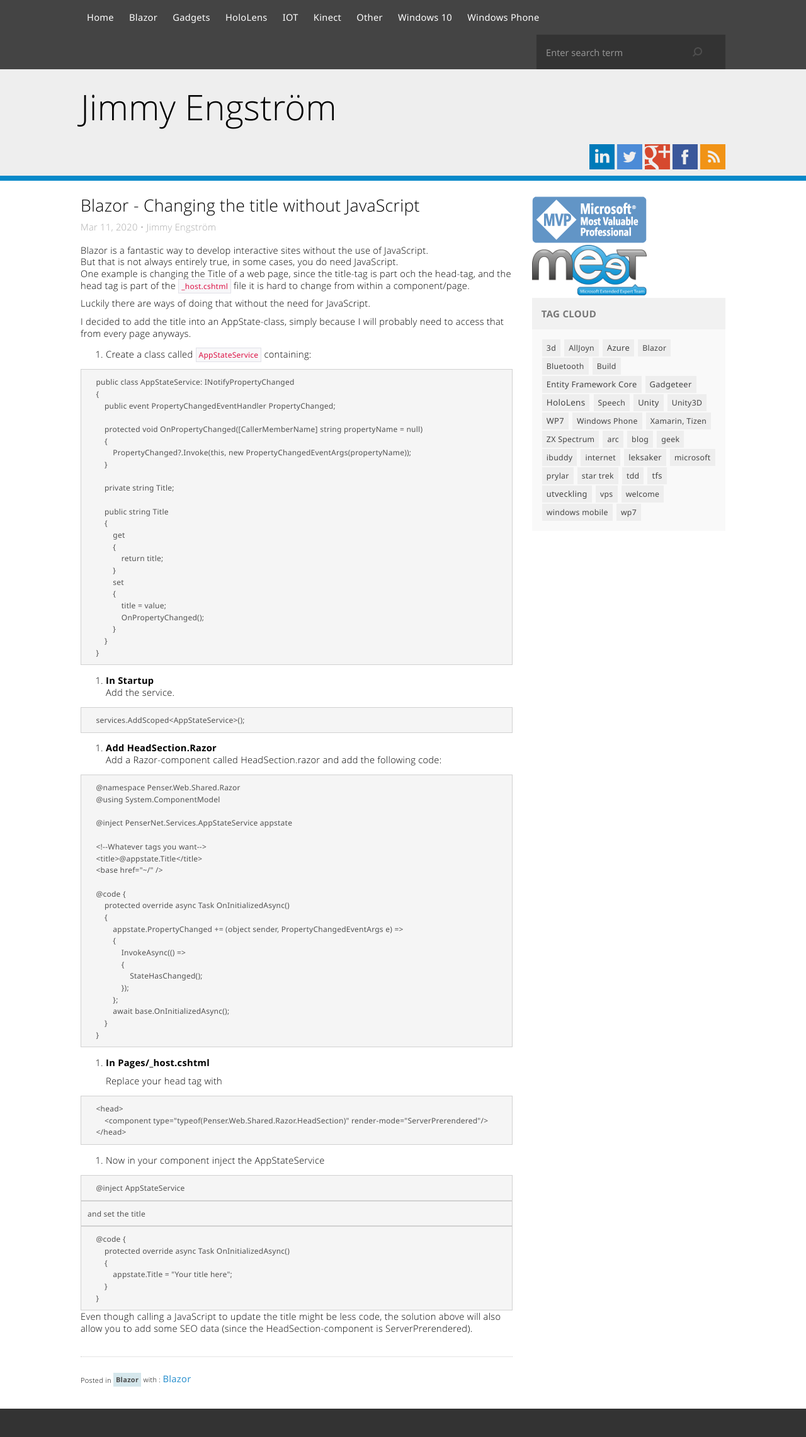
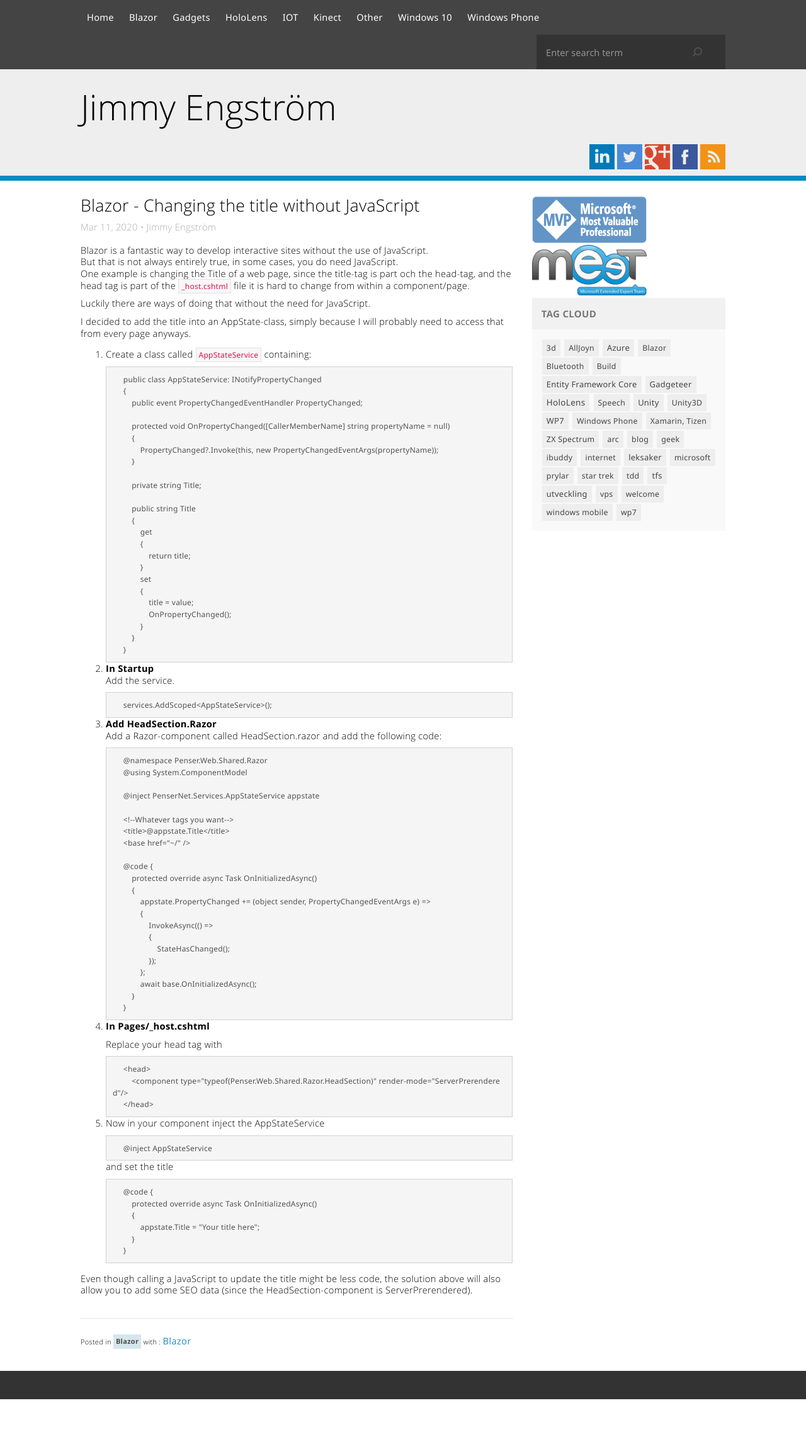
Before and after one commit to Apeoholic/Apeoholic.se, a Jekyll site: the page built from _posts/2020-03-11-ChangeTitle.markdown, in a window 1280 px wide. Shown: the whole page at 63% size. Built offline with Jekyll 4.4.1, drawn with Linux system fonts in a browser that asks for light colours; nearby versions of some CDN libraries; after the commit the page ends 2222 px from its top, so only the background shows below that.

Commit message:
Justify on code

`````diff
--- a/_posts/2020-03-11-ChangeTitle.markdown
+++ b/_posts/2020-03-11-ChangeTitle.markdown
@@ -21,93 +21,93 @@ I decided to add the title into an AppState-class, simply because I will probabl
 
 1. Create a class called ```AppStateService``` containing:
 
-````csharp
-    public class AppStateService: INotifyPropertyChanged
-    {
-        public event PropertyChangedEventHandler PropertyChanged;
+    ```csharp
+        public class AppStateService: INotifyPropertyChanged
+        {
+            public event PropertyChangedEventHandler PropertyChanged;
 
-        protected void OnPropertyChanged([CallerMemberName] string propertyName = null)
-        {
-            PropertyChanged?.Invoke(this, new PropertyChangedEventArgs(propertyName));
-        }
+            protected void OnPropertyChanged([CallerMemberName] string propertyName = null)
+            {
+                PropertyChanged?.Invoke(this, new PropertyChangedEventArgs(propertyName));
+            }
 
-        private string Title;
+            private string Title;
 
-        public string Title
-        {
-            get
+            public string Title
             {
-                return title;
-            }
-            set
-            {
-                title = value;
-                OnPropertyChanged();
+                get
+                {
+                    return title;
+                }
+                set
+                {
+                    title = value;
+                    OnPropertyChanged();
+                }
             }
         }
-    }
-````
+    ```
 
 2. **In Startup**
     Add the service.
 
-```csharp
-    services.AddScoped<AppStateService>();
-```
+    ```csharp
+        services.AddScoped<AppStateService>();
+    ```
 
 3. **Add HeadSection.Razor**
 Add a Razor-component called HeadSection.razor and add the following code:
 
-````html
-    @namespace Penser.Web.Shared.Razor
-    @using System.ComponentModel
+    ```html
+        @namespace Penser.Web.Shared.Razor
+        @using System.ComponentModel
 
-    @inject PenserNet.Services.AppStateService appstate
+        @inject PenserNet.Services.AppStateService appstate
 
-    <!--Whatever tags you want-->
-    <title>@appstate.Title</title>
-    <base href="~/" />
+        <!--Whatever tags you want-->
+        <title>@appstate.Title</title>
+        <base href="~/" />
 
-    @code {
-        protected override async Task OnInitializedAsync()
-        {
-            appstate.PropertyChanged += (object sender, PropertyChangedEventArgs e) =>
+        @code {
+            protected override async Task OnInitializedAsync()
             {
-                InvokeAsync(() =>
+                appstate.PropertyChanged += (object sender, PropertyChangedEventArgs e) =>
                 {
-                    StateHasChanged();
-                });
-            };
-            await base.OnInitializedAsync();
+                    InvokeAsync(() =>
+                    {
+                        StateHasChanged();
+                    });
+                };
+                await base.OnInitializedAsync();
+            }
         }
-    }
-````
+    ```
 
 4. **In Pages/_host.cshtml**
 
     Replace your head tag with
 
-````html
-    <head>
-        <component type="typeof(Penser.Web.Shared.Razor.HeadSection)" render-mode="ServerPrerendered"/>
-    </head>
-````
+    ```html
+        <head>
+            <component type="typeof(Penser.Web.Shared.Razor.HeadSection)" render-mode="ServerPrerendered"/>
+        </head>
+    ```
 
 5. Now in your component inject the AppStateService
 
-````csharp
-    @inject AppStateService
-````
+    ```csharp
+        @inject AppStateService
+    ```
 
     and set the title
 
-````csharp
-    @code {
-        protected override async Task OnInitializedAsync()
-        {
-            appstate.Title = "Your title here";
+    ```csharp
+        @code {
+            protected override async Task OnInitializedAsync()
+            {
+                appstate.Title = "Your title here";
+            }
         }
-    }
-````
+    ```
 
 Even though calling a JavaScript to update the title might be less code, the solution above will also allow you to add some SEO data (since the HeadSection-component is ServerPrerendered).
`````
